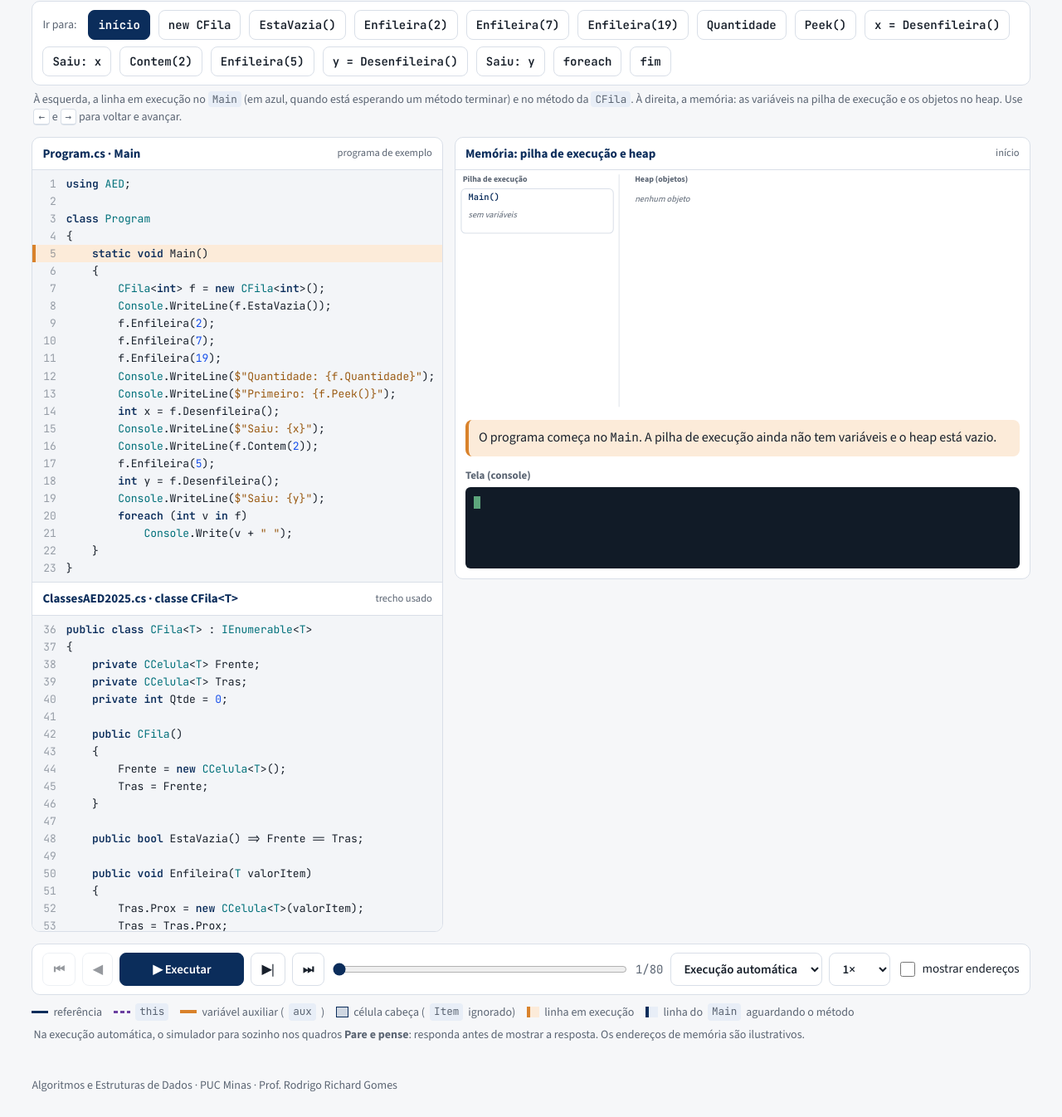
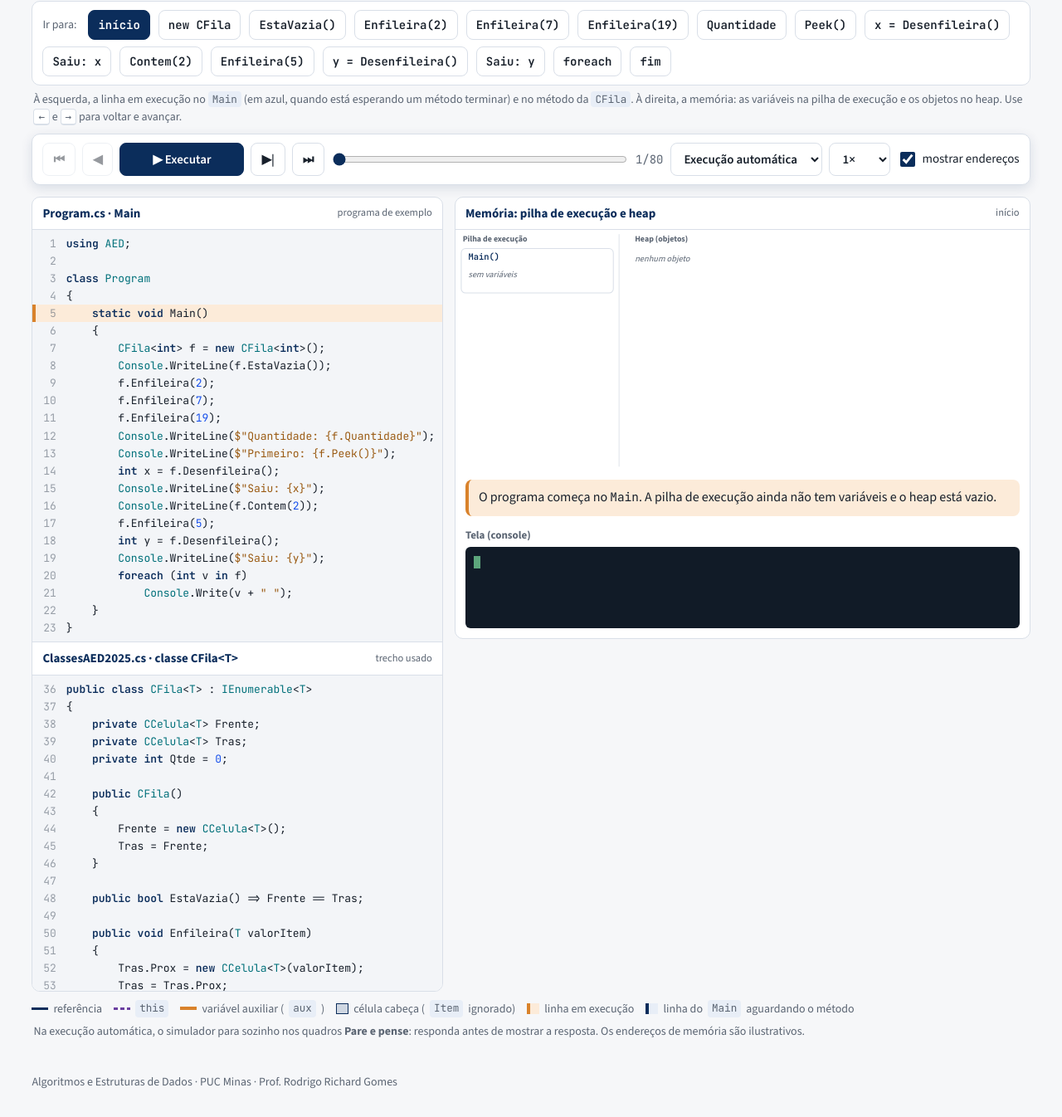
Before and after one commit to rodrigorichard/rodrigorichard.github.io, a plain HTML site: page simulador-fila.html in a window 1280 px wide. Shown: the part 105-1451 px from the top of the page at 83% size. Drawn offline with nearby package versions, Linux system fonts and the light colour scheme.

Commit message:
Add files via upload

```diff
--- a/simulador-fila.html
+++ b/simulador-fila.html
@@ -104,7 +104,7 @@ svg .nova{animation:nova .6s ease-out}
 @keyframes muda{0%{stroke:var(--lar);stroke-width:5}100%{stroke:var(--noborda);stroke-width:1.4}}
 @keyframes nova{0%{opacity:0;transform:translateY(-8px)}100%{opacity:1;transform:none}}
 /* player */
-.player{display:flex;flex-wrap:wrap;gap:8px;align-items:center;margin-top:14px;background:var(--card);border:1px solid var(--line);border-radius:10px;padding:8px 12px}
+.player{display:flex;flex-wrap:wrap;gap:8px;align-items:center;margin-top:10px;position:sticky;top:0;z-index:5;box-shadow:0 4px 14px rgba(11,45,91,.12);background:var(--card);border:1px solid var(--line);border-radius:10px;padding:8px 12px}
 .player input[type=range]{flex:1 1 200px;accent-color:var(--navy);min-height:40px}
 .cont{font:14px var(--f-mono);color:var(--mute);white-space:nowrap}
 .chk{display:flex;gap:6px;align-items:center;font-size:15px}
@@ -118,6 +118,7 @@ svg .nova{animation:nova .6s ease-out}
 .leg i.esp{height:13px;width:15px;background:var(--no);border-left:4px solid var(--noborda)}
 .leg i.at{height:13px;width:15px;background:var(--larcl);border-left:4px solid var(--lar)}
 footer{max-width:1500px;margin:auto;padding:0 max(3vw,14px) 28px;color:var(--mute);font-size:14px}
+@media(max-width:600px){.player{position:static}}
 @media(max-width:900px){.palco{grid-template-columns:minmax(0,1fr)}#codFila{max-height:280px}}
 @media(prefers-reduced-motion:reduce){svg .muda,svg .nova{animation:none}}
 </style>
@@ -133,6 +134,23 @@ footer{max-width:1500px;margin:auto;padding:0 max(3vw,14px) 28px;color:var(--mut
     <div id="chips" style="display:contents"></div>
   </div>
   <p class="dica">À esquerda, a linha em execução no <code>Main</code> (em azul, quando está esperando um método terminar) e no método da <code>CFila</code>. À direita, a memória: as variáveis na pilha de execução e os objetos no heap. Use <kbd>←</kbd> e <kbd>→</kbd> para voltar e avançar.</p>
+
+  <div class="player" role="group" aria-label="Controle dos passos">
+    <button id="pIni" type="button" title="Primeiro passo" aria-label="Primeiro passo">⏮</button>
+    <button id="pAnt" type="button" title="Passo anterior (←)" aria-label="Passo anterior">◀</button>
+    <button id="pPlay" type="button" class="pri" title="Executar / pausar" aria-label="Executar ou pausar" style="min-width:150px">▶ Executar</button>
+    <button id="pPro" type="button" title="Próximo passo (→)" aria-label="Próximo passo">▶|</button>
+    <button id="pFim" type="button" title="Último passo" aria-label="Último passo">⏭</button>
+    <input type="range" id="barra" min="0" value="0" aria-label="Passo da execução">
+    <span class="cont" id="contador" aria-live="polite"></span>
+    <select id="modo" aria-label="Modo de execução">
+      <option value="auto">Execução automática</option><option value="manual">Um passo por clique</option>
+    </select>
+    <select id="vel" aria-label="Velocidade">
+      <option value="3200">0,5×</option><option value="1700" selected>1×</option><option value="900">2×</option><option value="450">4×</option>
+    </select>
+    <label class="chk"><input type="checkbox" id="enderecos" checked> mostrar endereços</label>
+  </div>
 
   <div class="palco">
     <section class="card" aria-label="Código em execução">
@@ -155,22 +173,6 @@ footer{max-width:1500px;margin:auto;padding:0 max(3vw,14px) 28px;color:var(--mut
     </section>
   </div>
 
-  <div class="player" role="group" aria-label="Controle dos passos">
-    <button id="pIni" type="button" title="Primeiro passo" aria-label="Primeiro passo">⏮</button>
-    <button id="pAnt" type="button" title="Passo anterior (←)" aria-label="Passo anterior">◀</button>
-    <button id="pPlay" type="button" class="pri" title="Executar / pausar" aria-label="Executar ou pausar" style="min-width:150px">▶ Executar</button>
-    <button id="pPro" type="button" title="Próximo passo (→)" aria-label="Próximo passo">▶|</button>
-    <button id="pFim" type="button" title="Último passo" aria-label="Último passo">⏭</button>
-    <input type="range" id="barra" min="0" value="0" aria-label="Passo da execução">
-    <span class="cont" id="contador" aria-live="polite"></span>
-    <select id="modo" aria-label="Modo de execução">
-      <option value="auto">Execução automática</option><option value="manual">Um passo por clique</option>
-    </select>
-    <select id="vel" aria-label="Velocidade">
-      <option value="3200">0,5×</option><option value="1700" selected>1×</option><option value="900">2×</option><option value="450">4×</option>
-    </select>
-    <label class="chk"><input type="checkbox" id="enderecos"> mostrar endereços</label>
-  </div>
   <div class="leg">
     <span><i></i>referência</span>
     <span><i class="this"></i><code>this</code></span>
@@ -456,7 +458,7 @@ footer{max-width:1500px;margin:auto;padding:0 max(3vw,14px) 28px;color:var(--mut
   // ------------------------------------------------------------------ desenho da memória
   const NS = "http://www.w3.org/2000/svg";
   const svg = document.getElementById("mem");
-  let mostrarEnd = false;
+  let mostrarEnd = document.getElementById("enderecos").checked;
 
   function chaves(p) {
     const m = {};
```
Also changed, not shown: simulador-abp.html (+17 -15 lines).
